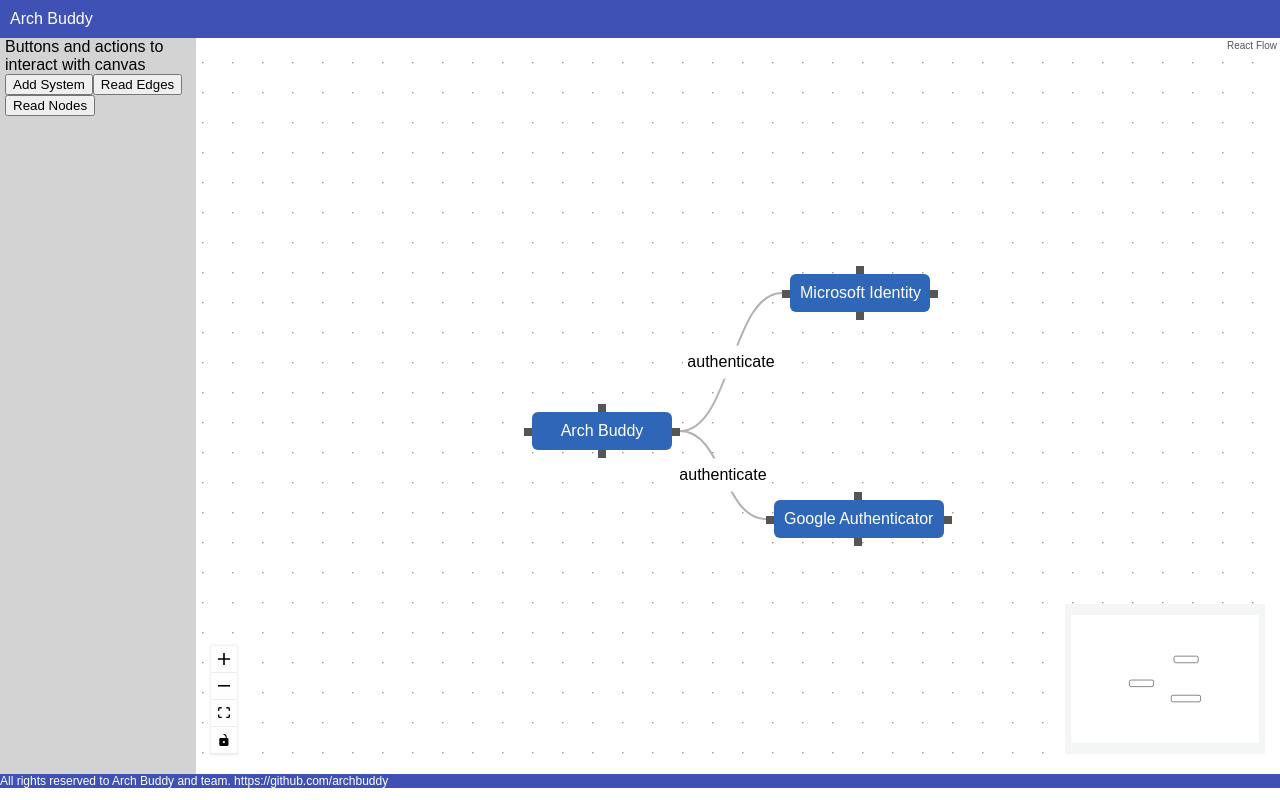
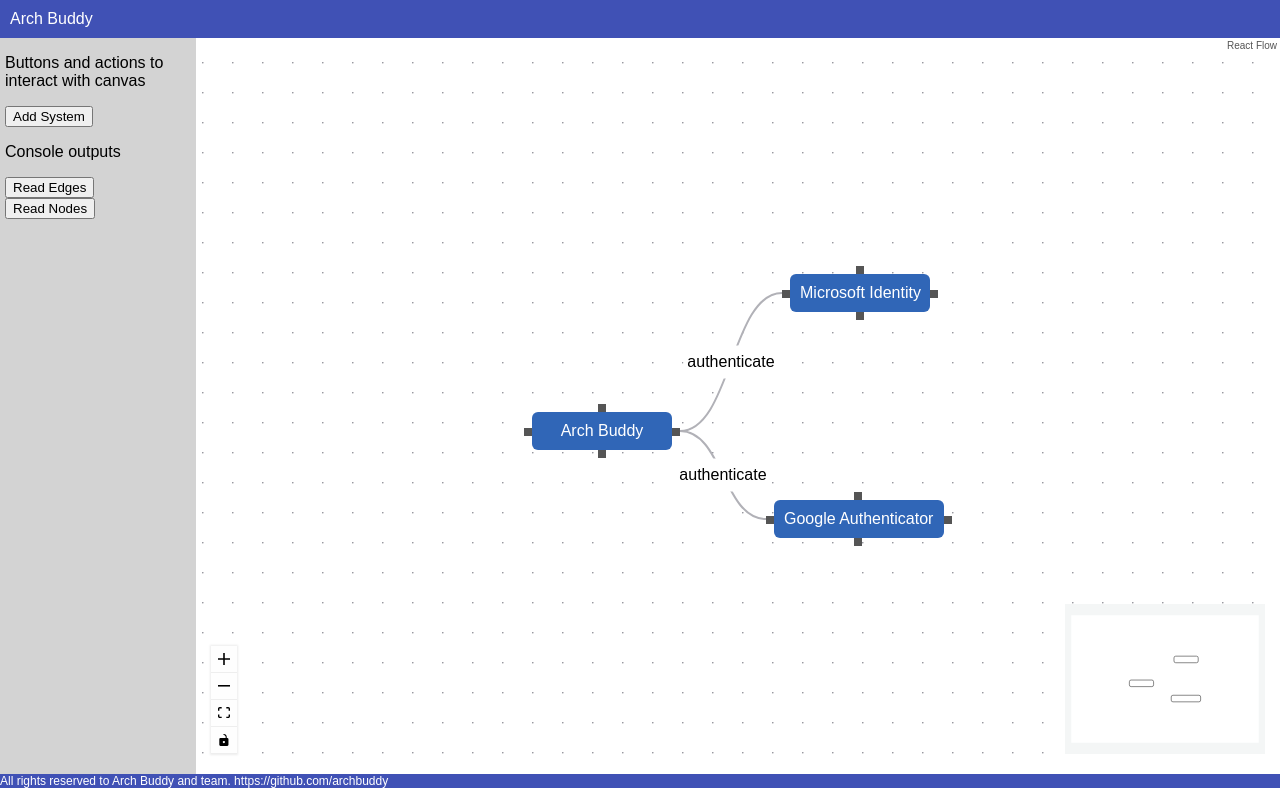
Before and after one commit to archbuddy/frontend, a React (Create React App) app: page / in a window 1280 px wide. Built offline with nearby package versions, Linux system fonts and the light colour scheme.

Commit message:
fix left menu

```diff
--- a/src/App.js
+++ b/src/App.js
@@ -75,10 +75,11 @@
       <Header/>
       <div className='middle'>
         <div className='middleLeft'>
-          Buttons and actions to interact with canvas<br/>
-          <button onClick={onClickNewSystem}>Add System</button>
-          <button onClick={onClickReadEdges}>Read Edges</button>
-          <button onClick={onClickReadNodes}>Read Nodes</button>
+          <p>Buttons and actions to interact with canvas</p>
+          <button onClick={onClickNewSystem}>Add System</button><br/>
+          <p>Console outputs</p>
+          <button onClick={onClickReadEdges}>Read Edges</button><br/>
+          <button onClick={onClickReadNodes}>Read Nodes</button><br/>
         </div>
         <div className='middleRight'>
           <ReactFlow
```
